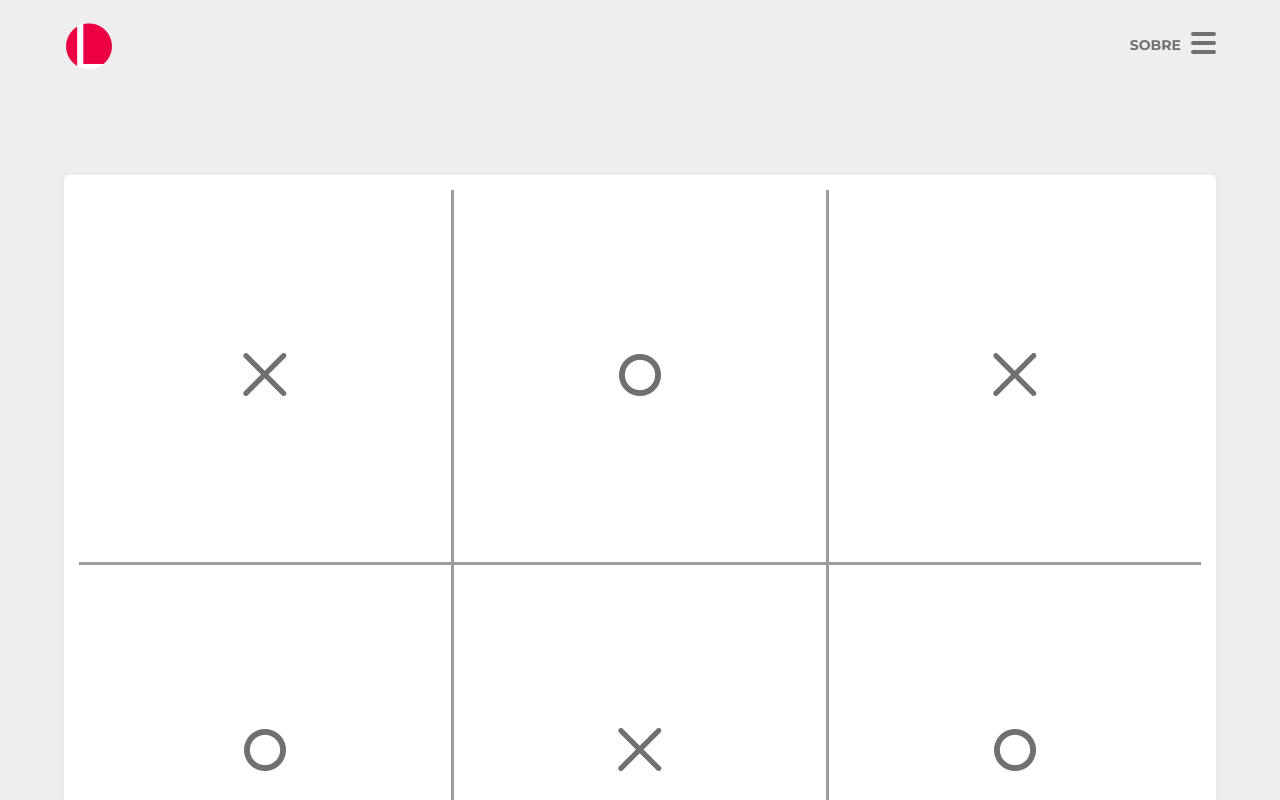
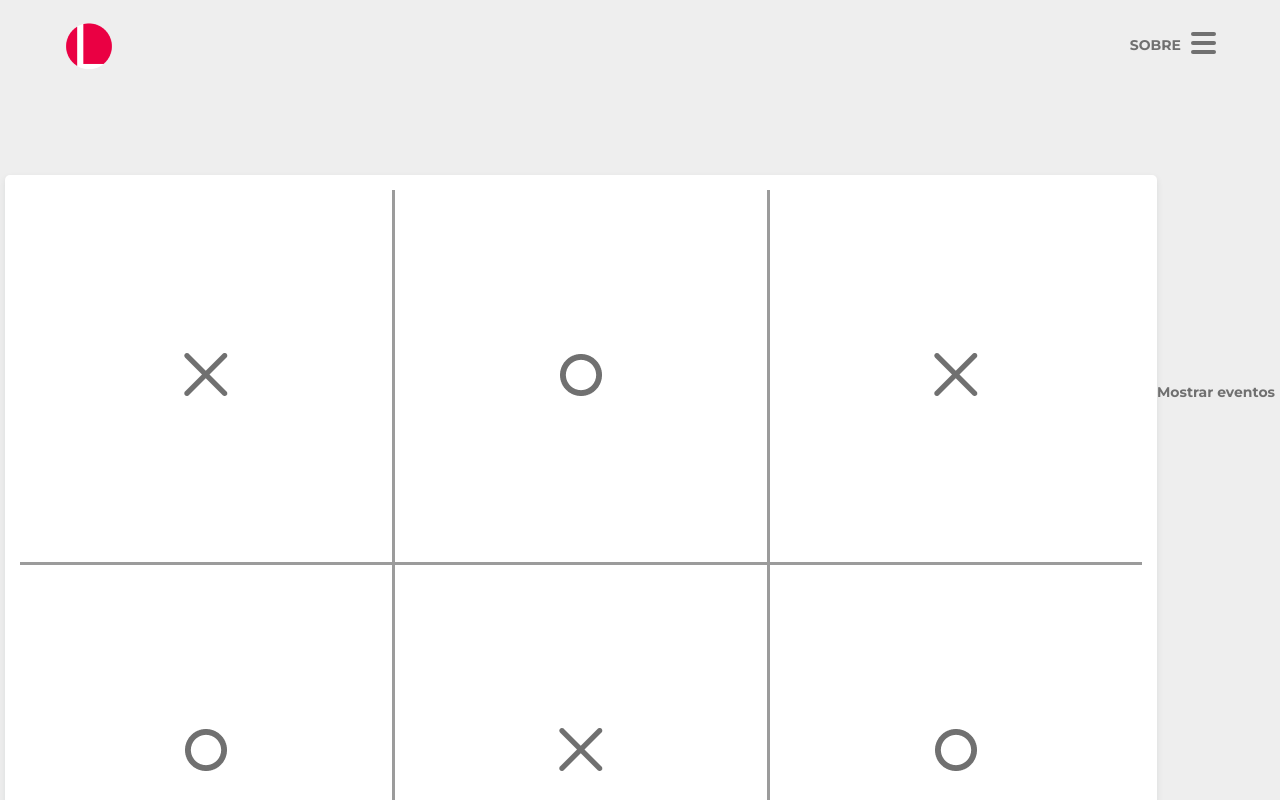
Before and after one commit to lucasefrens/jogo-da-velha, a React (Create React App) app: page / in a window 1280 px wide. Shown: the top 800 px of the page. Built offline with nearby package versions, Linux system fonts and the light colour scheme.

Commit message:
Cria o object label

```diff
--- a/src/App.js
+++ b/src/App.js
@@ -1,5 +1,7 @@
 import React from "react";
 import './App.css'
+
+import Label from "./objects/Label";
 import Header from "./components/Header";
 import Hashtag from "./components/Hashtag";
 
@@ -7,6 +9,7 @@
   <main className="app">
     <Header />
     <Hashtag />
+    <Label content='Mostrar eventos' />
   </main>
 );
 
--- a/src/index.js
+++ b/src/index.js
@@ -2,6 +2,7 @@
 import ReactDOM from 'react-dom/client';
 import './styles/settings/colors.css';
 import './styles/settings/spacing.css';
+import './styles/settings/size.css'
 import './styles/generic/reset.css';
 import './styles/elements/base.css';
 import App from './App';
--- /dev/null
+++ b/src/objects/Label/index.js
@@ -0,0 +1,8 @@
+import React from 'react';
+import './styles.css'
+
+const Label = ({content}) => (
+    <label className='label' htmlFor=''>{content}</label>
+);
+
+export default Label;
--- /dev/null
+++ b/src/objects/Label/styles.css
@@ -0,0 +1,5 @@
+.label {
+    font-size: var(--size-small);
+    font-weight: 700;
+    color: var(--color-fourth);
+}
--- /dev/null
+++ b/src/styles/settings/size.css
@@ -0,0 +1,3 @@
+:root {
+    --size-small: 14px;
+}
```
